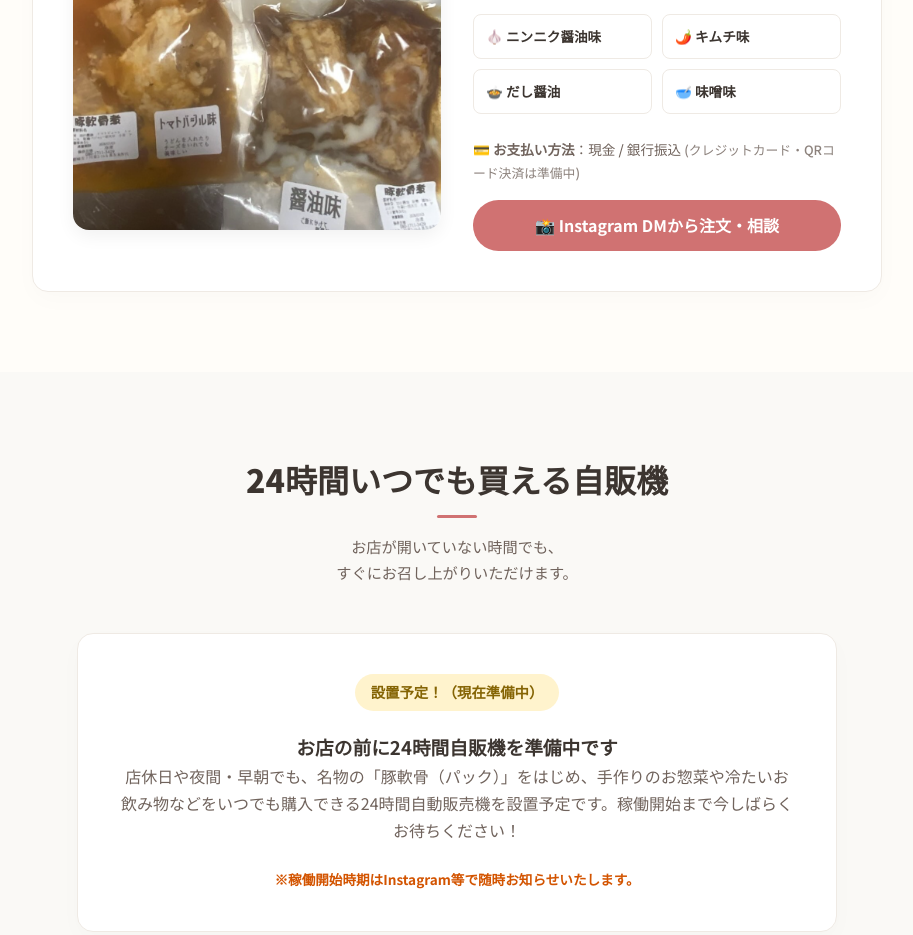
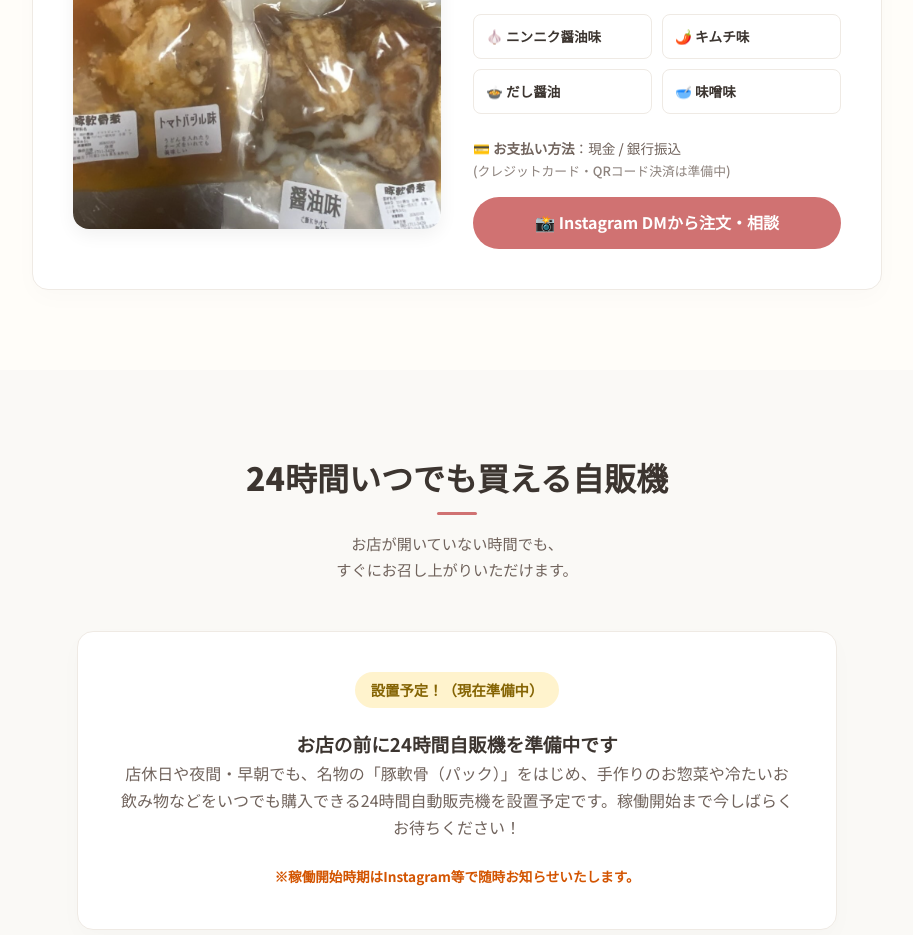
Before and after one commit to hyakarun/hanachan_obento, a React (Vite) app: page / in a window 1280 px wide. Shown: the part 3080-4015 px from the top of the page, without its empty margins (183-1096 px from the left). Built offline with nearby package versions, Linux system fonts and the light colour scheme.

Commit message:
Update line break position in payment method notes

```diff
--- a/src/App.jsx
+++ b/src/App.jsx
@@ -223,8 +223,9 @@ function App() {
                   </div>
                 </div>
 
-                <p style={{ fontSize: '0.85rem', color: 'var(--text-muted)', marginBottom: '16px', fontWeight: '500' }}>
-                  💳 <strong>お支払い方法</strong>：現金 / 銀行振込 <span style={{ fontSize: '0.8rem', opacity: 0.8 }}>(クレジットカード・QRコード決済は準備中)</span>
+                <p style={{ fontSize: '0.85rem', color: 'var(--text-muted)', marginBottom: '16px', fontWeight: '500', lineHeight: '1.6' }}>
+                  💳 <strong>お支払い方法</strong>：現金 / 銀行振込<br />
+                  <span style={{ fontSize: '0.8rem', opacity: 0.8 }} className="nobreak">(クレジットカード・QRコード決済は準備中)</span>
                 </p>
 
                 <a href="https://www.instagram.com/mimimimichiyo?utm_source=qr" target="_blank" rel="noopener noreferrer" className="btn btn-primary" style={{ width: '100%' }}>
```
Also changed, not shown: 2 other files (tests, documents, lock files or other folders).
